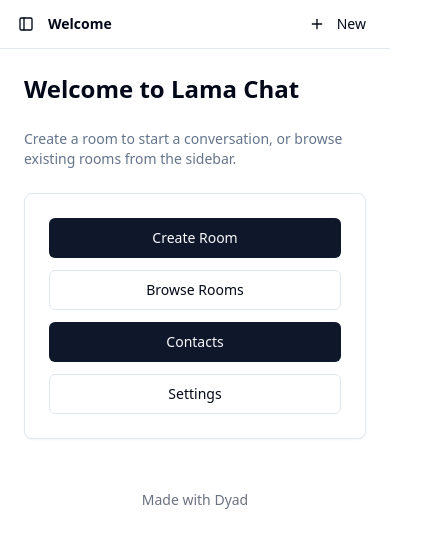
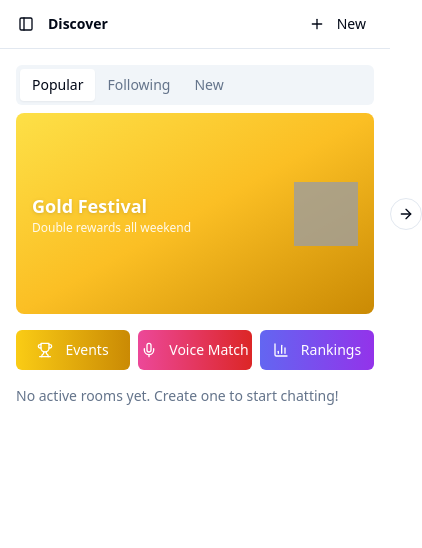
Before and after one commit to samersoub/chat, a React (Vite) app: page / in a window 390 px wide. Shown: the top 548 px of the page, 422 px wide, since content can reach past the window. Built offline with nearby package versions, Linux system fonts and the light colour scheme; grey boxes are pictures that could not be loaded.

Commit message:
[dyad] Home/Discover page with tabs, promo carousel, and rooms grid - wrote 6 file(s)

```diff
--- /dev/null
+++ b/src/components/discover/ActionButtons.tsx
@@ -0,0 +1,42 @@
+"use client";
+
+import React from "react";
+import { Link } from "react-router-dom";
+import { Button } from "@/components/ui/button";
+import { Trophy, Mic, BarChart3 } from "lucide-react";
+
+const ActionButtons: React.FC = () => {
+  return (
+    <div className="grid grid-cols-3 gap-2 sm:gap-3">
+      <Button
+        asChild
+        className="h-10 sm:h-12 bg-gradient-to-r from-yellow-400 to-yellow-600 text-white hover:from-yellow-500 hover:to-yellow-700"
+      >
+        <Link to="/voice/rooms">
+          <Trophy className="mr-1 h-4 w-4" />
+          Events
+        </Link>
+      </Button>
+      <Button
+        asChild
+        className="h-10 sm:h-12 bg-gradient-to-r from-pink-500 to-red-600 text-white hover:from-pink-600 hover:to-red-700"
+      >
+        <Link to="/voice/create">
+          <Mic className="mr-1 h-4 w-4" />
+          Voice Match
+        </Link>
+      </Button>
+      <Button
+        asChild
+        className="h-10 sm:h-12 bg-gradient-to-r from-indigo-500 to-purple-600 text-white hover:from-indigo-600 hover:to-purple-700"
+      >
+        <Link to="/profile">
+          <BarChart3 className="mr-1 h-4 w-4" />
+          Rankings
+        </Link>
+      </Button>
+    </div>
+  );
+};
+
+export default ActionButtons;
--- /dev/null
+++ b/src/components/discover/BannerCarousel.tsx
@@ -0,0 +1,64 @@
+"use client";
+
+import React from "react";
+import { Carousel, CarouselContent, CarouselItem, CarouselNext, CarouselPrevious } from "@/components/ui/carousel";
+import { AspectRatio } from "@/components/ui/aspect-ratio";
+import { cn } from "@/lib/utils";
+
+type Slide = {
+  title: string;
+  subtitle: string;
+  bg: string;
+};
+
+const slides: Slide[] = [
+  {
+    title: "Gold Festival",
+    subtitle: "Double rewards all weekend",
+    bg: "from-yellow-300 via-amber-400 to-yellow-600",
+  },
+  {
+    title: "Red Hot Weekend",
+    subtitle: "Top Rooms on Fire",
+    bg: "from-rose-400 via-red-500 to-rose-700",
+  },
+  {
+    title: "Premium Mic Madness",
+    subtitle: "Boost your ranking now",
+    bg: "from-amber-300 via-yellow-500 to-orange-600",
+  },
+];
+
+const BannerCarousel: React.FC<{ className?: string }> = ({ className }) => {
+  return (
+    <div className={cn("relative", className)}>
+      <Carousel opts={{ align: "start" }}>
+        <CarouselContent>
+          {slides.map((s, i) => (
+            <CarouselItem key={i} className="basis-full sm:basis-1/2 lg:basis-1/3">
+              <AspectRatio ratio={16 / 9} className="overflow-hidden rounded-lg">
+                <div className={cn("h-full w-full bg-gradient-to-br", s.bg)}>
+                  <div className="h-full w-full flex items-center justify-between p-4 sm:p-6">
+                    <div className="text-white">
+                      <div className="text-lg sm:text-xl font-bold drop-shadow">{s.title}</div>
+                      <div className="text-xs sm:text-sm opacity-90">{s.subtitle}</div>
+                    </div>
+                    <img
+                      src="/placeholder.svg"
+                      alt="promo"
+                      className="h-16 w-16 sm:h-20 sm:w-20 opacity-80"
+                    />
+                  </div>
+                </div>
+              </AspectRatio>
+            </CarouselItem>
+          ))}
+        </CarouselContent>
+        <CarouselPrevious />
+        <CarouselNext />
+      </Carousel>
+    </div>
+  );
+};
+
+export default BannerCarousel;
--- /dev/null
+++ b/src/components/discover/LiveEqualizer.tsx
@@ -0,0 +1,17 @@
+"use client";
+
+import React from "react";
+import { AudioLines } from "lucide-react";
+
+const LiveEqualizer: React.FC<{ className?: string }> = ({ className }) => {
+  return (
+    <div className={className}>
+      <div className="flex items-center gap-1 bg-black/40 text-emerald-400 px-2 py-1 rounded-full backdrop-blur">
+        <AudioLines className="h-4 w-4 animate-pulse" />
+        <span className="text-[10px] font-semibold">LIVE</span>
+      </div>
+    </div>
+  );
+};
+
+export default LiveEqualizer;
--- /dev/null
+++ b/src/components/discover/RoomCard.tsx
@@ -0,0 +1,46 @@
+"use client";
+
+import React from "react";
+import { Link } from "react-router-dom";
+import { AspectRatio } from "@/components/ui/aspect-ratio";
+import LiveEqualizer from "./LiveEqualizer";
+import { ChatRoom } from "@/models/ChatRoom";
+import { cn } from "@/lib/utils";
+
+function randomFlag(): string {
+  const flags = ["🇯🇴", "🇸🇦", "🇺🇸", "🇮🇳", "🇪🇬", "🇹🇷", "🇦🇪"];
+  return flags[Math.floor(Math.random() * flags.length)];
+}
+
+const RoomCard: React.FC<{ room: ChatRoom; className?: string }> = ({ room, className }) => {
+  const flag = randomFlag();
+  const bg = "/placeholder.svg";
+  const hostShort = room.hostId ? `${room.hostId.slice(0, 6)}` : "Host";
+
+  return (
+    <Link to={`/voice/rooms/${room.id}`} className={cn("group", className)}>
+      <AspectRatio ratio={16 / 9} className="relative overflow-hidden rounded-lg">
+        <img
+          src={bg}
+          alt={room.name}
+          className="absolute inset-0 h-full w-full object-cover"
+        />
+        <div className="absolute inset-0 bg-gradient-to-t from-black/60 via-black/20 to-transparent" />
+        <div className="absolute top-2 left-2 rounded-md bg-white/90 px-2 py-1 text-xs shadow">
+          {flag}
+        </div>
+        <LiveEqualizer className="absolute top-2 right-2" />
+        <div className="absolute bottom-2 left-2 right-2">
+          <div className="text-white text-sm sm:text-base font-semibold line-clamp-1 drop-shadow">
+            {room.name}
+          </div>
+          <div className="text-white/80 text-[11px] sm:text-xs drop-shadow">
+            Host: {hostShort}
+          </div>
+        </div>
+      </AspectRatio>
+    </Link>
+  );
+};
+
+export default RoomCard;
--- /dev/null
+++ b/src/components/discover/RoomsGrid.tsx
@@ -0,0 +1,23 @@
+"use client";
+
+import React from "react";
+import RoomCard from "./RoomCard";
+import { ChatRoom } from "@/models/ChatRoom";
+
+const RoomsGrid: React.FC<{ rooms: ChatRoom[] }> = ({ rooms }) => {
+  if (rooms.length === 0) {
+    return (
+      <div className="text-sm text-muted-foreground">No active rooms yet. Create one to start chatting!</div>
+    );
+  }
+
+  return (
+    <div className="grid grid-cols-1 sm:grid-cols-2 gap-3 sm:gap-4">
+      {rooms.map((r) => (
+        <RoomCard key={r.id} room={r} />
+      ))}
+    </div>
+  );
+};
+
+export default RoomsGrid;
--- a/src/pages/Index.tsx
+++ b/src/pages/Index.tsx
@@ -1,32 +1,48 @@
 // Update this page (the content is just a fallback if you fail to update the page)
 
+import React, { useMemo } from "react";
 import { Link } from "react-router-dom";
 import { Button } from "@/components/ui/button";
 import { Card, CardContent } from "@/components/ui/card";
 import { MadeWithDyad } from "@/components/made-with-dyad";
 import ChatLayout from "@/components/chat/ChatLayout";
+import { Tabs, TabsList, TabsTrigger, TabsContent } from "@/components/ui/tabs";
+import BannerCarousel from "@/components/discover/BannerCarousel";
+import ActionButtons from "@/components/discover/ActionButtons";
+import RoomsGrid from "@/components/discover/RoomsGrid";
+import { VoiceChatService } from "@/services/VoiceChatService";
 
 const Index = () => {
+  const rooms = useMemo(() => VoiceChatService.listRooms(), []);
+
   return (
-    <ChatLayout title="Welcome">
-      <div className="p-6 max-w-3xl mx-auto">
-        <div className="space-y-6">
-          <h2 className="text-2xl font-semibold">Welcome to Lama Chat</h2>
-          <p className="text-sm text-muted-foreground">
-            Create a room to start a conversation, or browse existing rooms from the sidebar.
-          </p>
-          <Card>
-            <CardContent className="p-6 grid gap-3 sm:grid-cols-2">
-              <Button asChild><Link to="/voice/create">Create Room</Link></Button>
-              <Button asChild variant="outline"><Link to="/voice/rooms">Browse Rooms</Link></Button>
-              <Button asChild><Link to="/contacts">Contacts</Link></Button>
-              <Button asChild variant="outline"><Link to="/settings">Settings</Link></Button>
-            </CardContent>
-          </Card>
-          <div className="pt-2">
-            <MadeWithDyad />
-          </div>
-        </div>
+    <ChatLayout title="Discover">
+      <div className="p-4 sm:p-6 max-w-6xl mx-auto space-y-4">
+        <Tabs defaultValue="popular" className="w-full">
+          <TabsList className="w-full justify-start">
+            <TabsTrigger value="popular">Popular</TabsTrigger>
+            <TabsTrigger value="following">Following</TabsTrigger>
+            <TabsTrigger value="new">New</TabsTrigger>
+          </TabsList>
+
+          <TabsContent value="popular" className="space-y-4">
+            <BannerCarousel />
+            <ActionButtons />
+            <RoomsGrid rooms={rooms} />
+          </TabsContent>
+
+          <TabsContent value="following" className="space-y-4">
+            <BannerCarousel />
+            <ActionButtons />
+            <RoomsGrid rooms={rooms} />
+          </TabsContent>
+
+          <TabsContent value="new" className="space-y-4">
+            <BannerCarousel />
+            <ActionButtons />
+            <RoomsGrid rooms={rooms} />
+          </TabsContent>
+        </Tabs>
       </div>
     </ChatLayout>
   );
```
